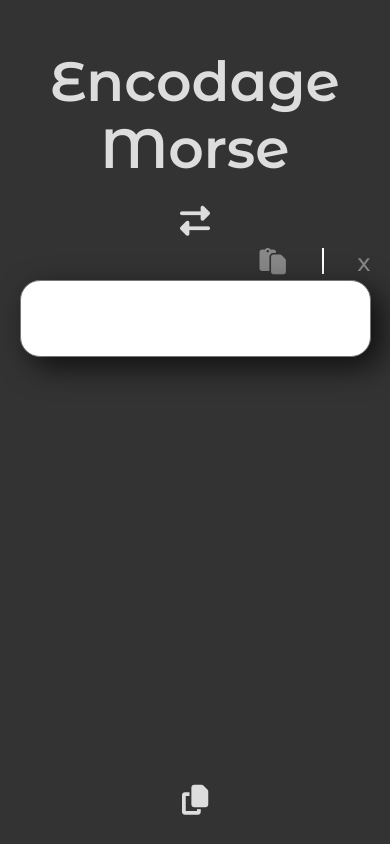
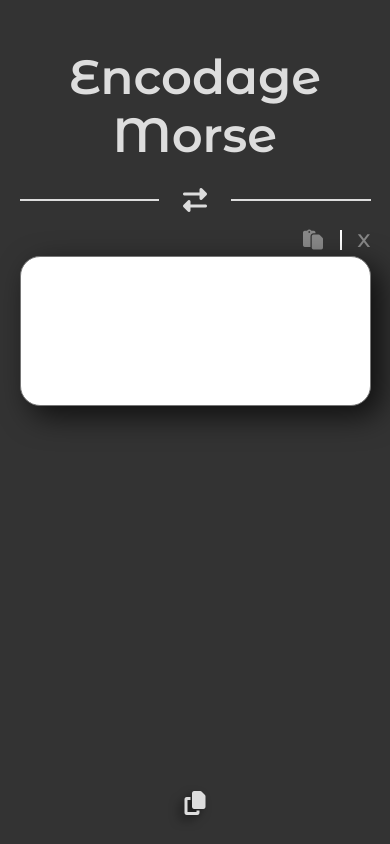
Before and after one commit to LcsGa/morse, a plain HTML site: page index.html in a window 390 px wide. Drawn offline with Linux system fonts and the light colour scheme.

Commit message:
Update style.mobile.css

```diff
--- a/style.mobile.css
+++ b/style.mobile.css
@@ -1,28 +1,47 @@
-html,
-body {
-    width: 100%;
+.section {
+    position: relative;
+}
+
+.type-of-code {
+    align-items: unset;
 }
 
 h1 {
-    font-size: 2.3rem;
+    font-size: 2rem;
+    padding: 0;
 }
 
 .separator {
     width: 90%;
 }
 
+.fas {
+    font-size: 24px;
+}
+
+.fa-paste {
+    font-size: 20px;
+    padding-right: 0.7rem;
+}
+
 span {
     padding-top: 0.5rem;
+    padding-left: 0.25rem;
+    margin: 0;
     font-weight: 500;
     font-size: 1rem;
 }
 
-textarea {
+#initial-text {
     min-height: 150px;
     font-size: 1rem;
 }
 
-p {
-    padding-top: 1.5rem;
-    padding-bottom: 1.5rem;
+#answer-text {
+    margin: 1.5rem 0;
+    font-size: 1rem;
 }
+
+.fa-copy {
+    text-shadow: -5px 5px 10px rgba(0, 0, 0, 0.5);
+}
```
